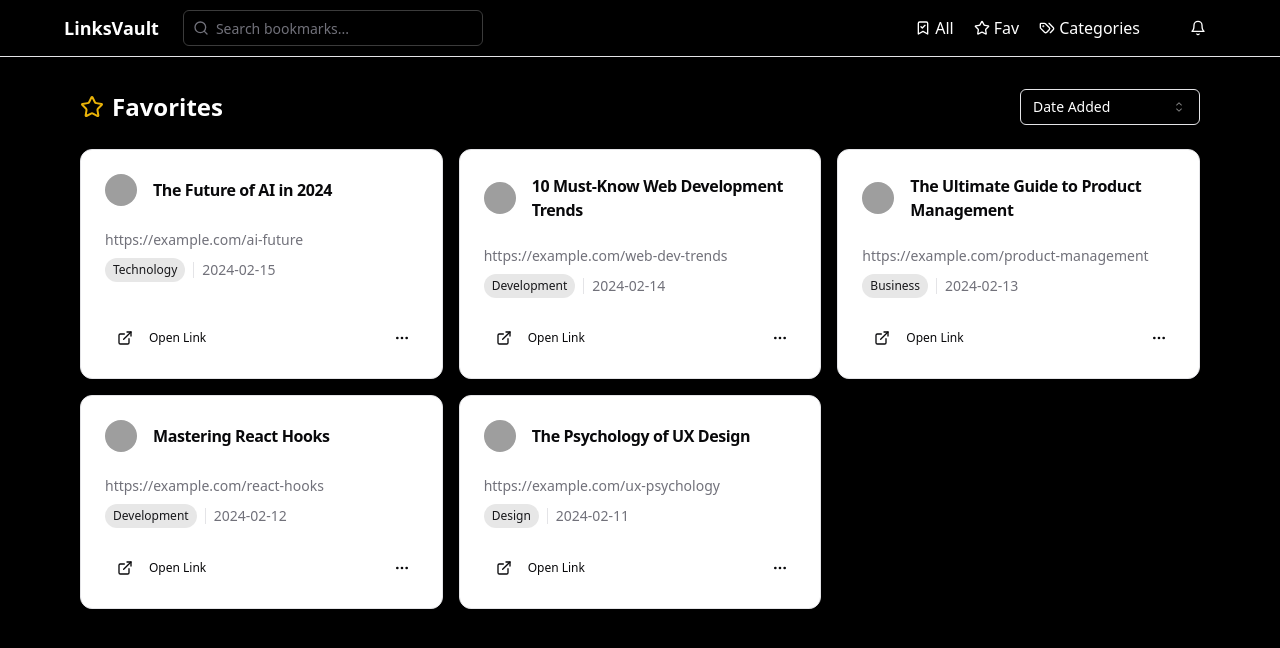
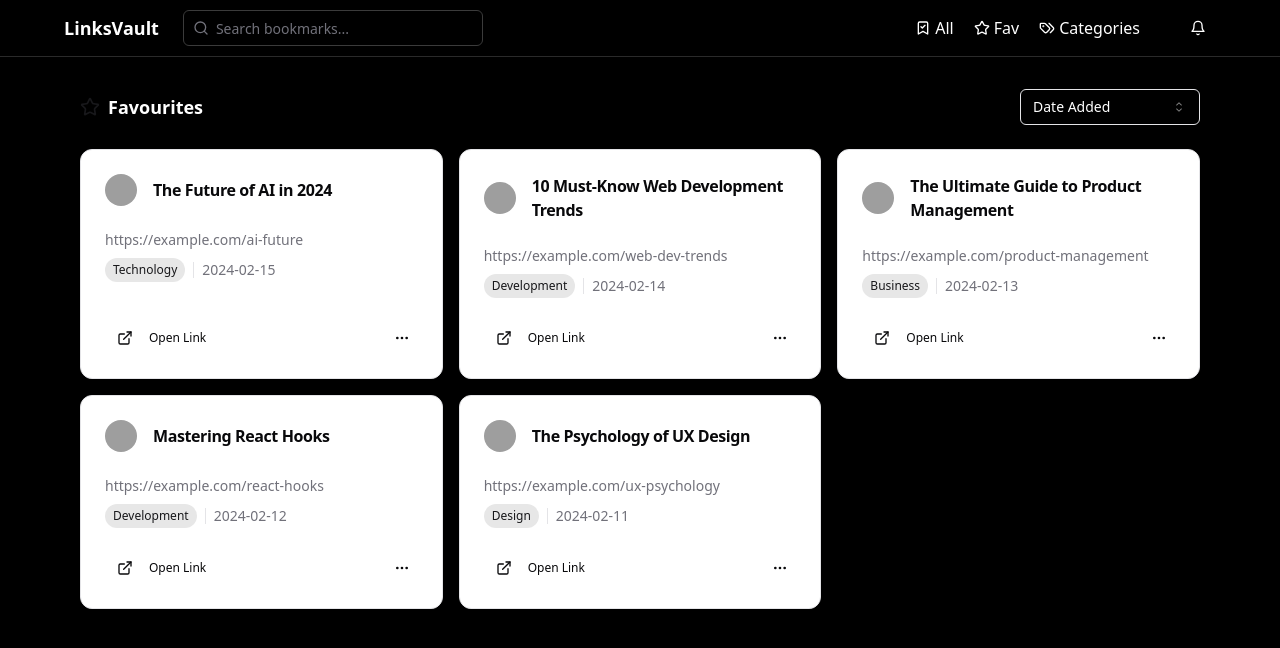
Before and after one commit to subhajitorrin/LinkVault-SaaS, a Next.js app: page /home/fav in a window 1280 px wide. Shown: the top 648 px of the page. Built offline with nearby package versions, Linux system fonts and the light colour scheme; grey boxes are pictures that could not be loaded.

Commit message:
update page.tsx, layout.tsx and UserNavbar.tsx

```diff
--- a/app/home/fav/page.tsx
+++ b/app/home/fav/page.tsx
@@ -100,10 +100,10 @@ export default function FavoritesComponent() {
   return (
     <div className="container mx-auto px-4 py-8">
       <div className="flex items-center justify-between mb-6">
-        <h1 className="text-2xl font-bold flex items-center">
-          <Star className="h-6 w-6 mr-2 text-yellow-500" />
-          Favorites
-        </h1>
+        <div className="flex items-center space-x-2">
+          <Star className="h-5 w-5 text-primary" />
+          <h2 className="text-lg font-semibold">Favourites</h2>
+        </div>
         <div className="flex items-center space-x-4">
           <Select value={sortBy} onValueChange={setSortBy}>
             <SelectTrigger className="w-[180px]">
--- a/app/home/layout.tsx
+++ b/app/home/layout.tsx
@@ -6,7 +6,7 @@ const layout = ({ children }) => {
   return (
     <div className="bg-black text-white flex flex-col h-screen w-full ">
       <UserNavbar />
-      <Separator />
+      <div className="border-b border-[#2a2a2a]"></div>
       <div className="md:px-[5%]">{children}</div>
     </div>
   );
--- a/components/navbar/UserNavbar.tsx
+++ b/components/navbar/UserNavbar.tsx
@@ -62,7 +62,7 @@ export default function UserNavbar() {
             <NavigationMenuItem>
               <NavigationMenuLink asChild>
                 <Link
-                  href="/home/favorites"
+                  href="/home/fav"
                   className="px-2 flex items-center space-x-1 text-white bg-transparent"
                 >
                   <Star className="h-4 w-4" />
```
